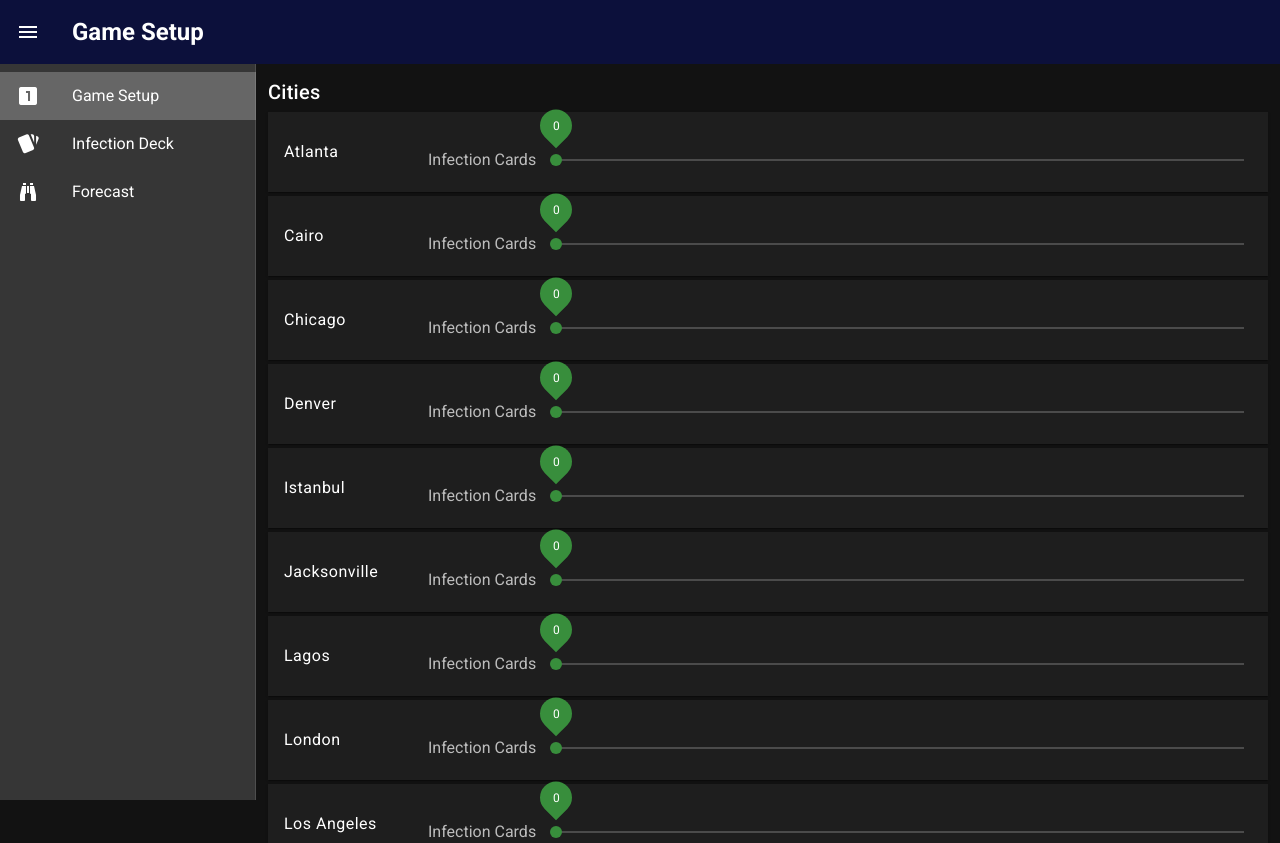
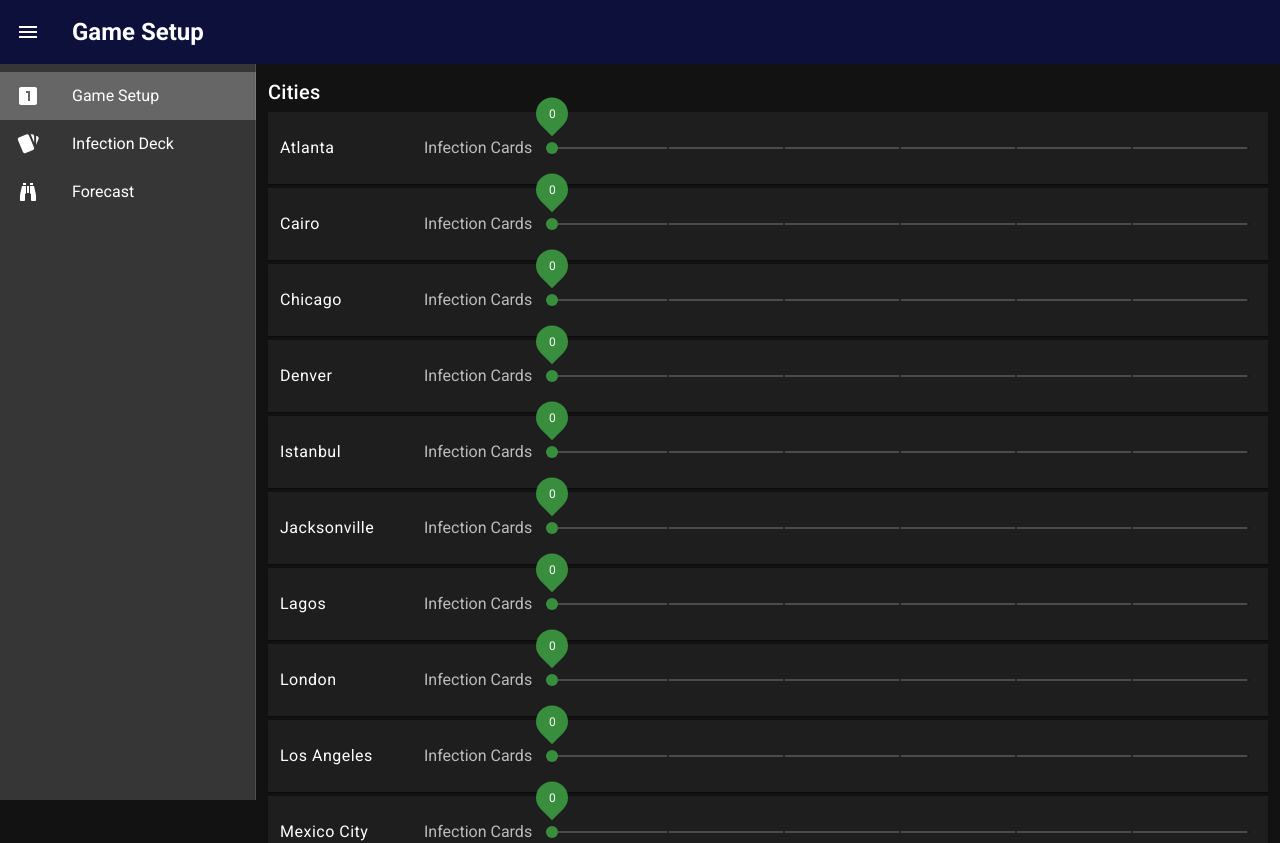
Before and after one commit to nxtman123/pandemic-infection-tracker, a Vue app: page /setup in a window 1280 px wide. Shown: the top 843 px of the page. Built offline with nearby package versions, Linux system fonts and the light colour scheme.

Commit message:
Add ticks, hide sort arrows

```diff
--- a/public/index.html
+++ b/public/index.html
@@ -3,7 +3,7 @@
   <head>
     <meta charset="utf-8">
     <meta http-equiv="X-UA-Compatible" content="IE=edge">
-    <meta name="viewport" content="width=device-width,initial-scale=1.0">
+    <meta name="viewport" content="width=device-width,initial-scale=1.0,user-scalable=false">
     <link rel="icon" href="<%= BASE_URL %>favicon.ico">
     <title>Pandemic Infection Tracker</title>
     <link rel="stylesheet" href="https://fonts.googleapis.com/css?family=Roboto:100,300,400,500,700,900">
--- a/src/components/CityCard.vue
+++ b/src/components/CityCard.vue
@@ -5,10 +5,10 @@
     color="primary"
   >
     <span class="body-1 period-title">{{ card.name }}</span>
-    <div>
-      <v-btn icon><v-icon>mdi-arrow-up</v-icon></v-btn>
-      <v-btn icon><v-icon>mdi-arrow-down</v-icon></v-btn>
-    </div>
+<!--    <div>-->
+<!--      <v-btn icon><v-icon>mdi-arrow-up</v-icon></v-btn>-->
+<!--      <v-btn icon><v-icon>mdi-arrow-down</v-icon></v-btn>-->
+<!--    </div>-->
     <div>
       <v-btn icon><v-icon>mdi-close</v-icon></v-btn>
     </div>
--- a/src/components/CityCardCountControl.vue
+++ b/src/components/CityCardCountControl.vue
@@ -1,11 +1,11 @@
 <template>
-  <v-sheet elevation="1" class="my-1 pa-4 d-flex align-center">
+  <v-sheet elevation="1" class="my-1 px-3 py-5 d-flex align-baseline">
     <span class="body-1 period-title">{{ city.name }}</span>
     <v-slider
       max="6"
       thumb-label="always"
       hide-details
-      class="mt-4"
+      ticks="always"
       color="secondary"
       label="Infection Cards"
       :value="city.count"
--- a/src/pages/InfectionDeck.vue
+++ b/src/pages/InfectionDeck.vue
@@ -1,7 +1,7 @@
 <template>
   <v-container class="pb-12 mb-12">
     <period-list v-for="period in periods" :period="period" :key="period.id"></period-list>
-    <v-btn fixed fab bottom right color="secondary" >
+    <v-btn fixed fab bottom right color="secondary">
       <v-icon x-large>mdi-biohazard</v-icon>
     </v-btn>
   </v-container>
```
